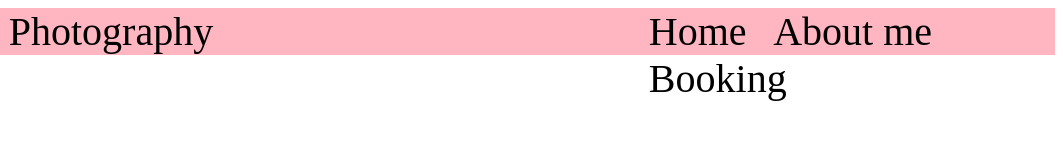
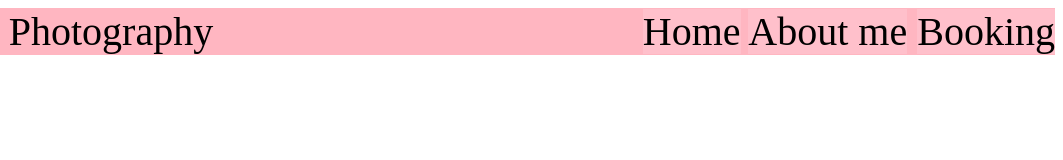
Before and after one commit to NyoomNyoom/eNorthPhotography, a plain HTML site: page webPages/index.html in a window 1280 px wide. Shown: the full height of the page, 217-1280 px from the left. Drawn offline with Linux system fonts and the light colour scheme.

Commit message:
tried a fix for the funky error im having

```diff
--- a/stylesheets/main.css
+++ b/stylesheets/main.css
@@ -12,7 +12,7 @@ header {
 }
 
 .header-button{
-    padding: 2%;
+    background-color: pink;
 }
 
 .main-img {
```
